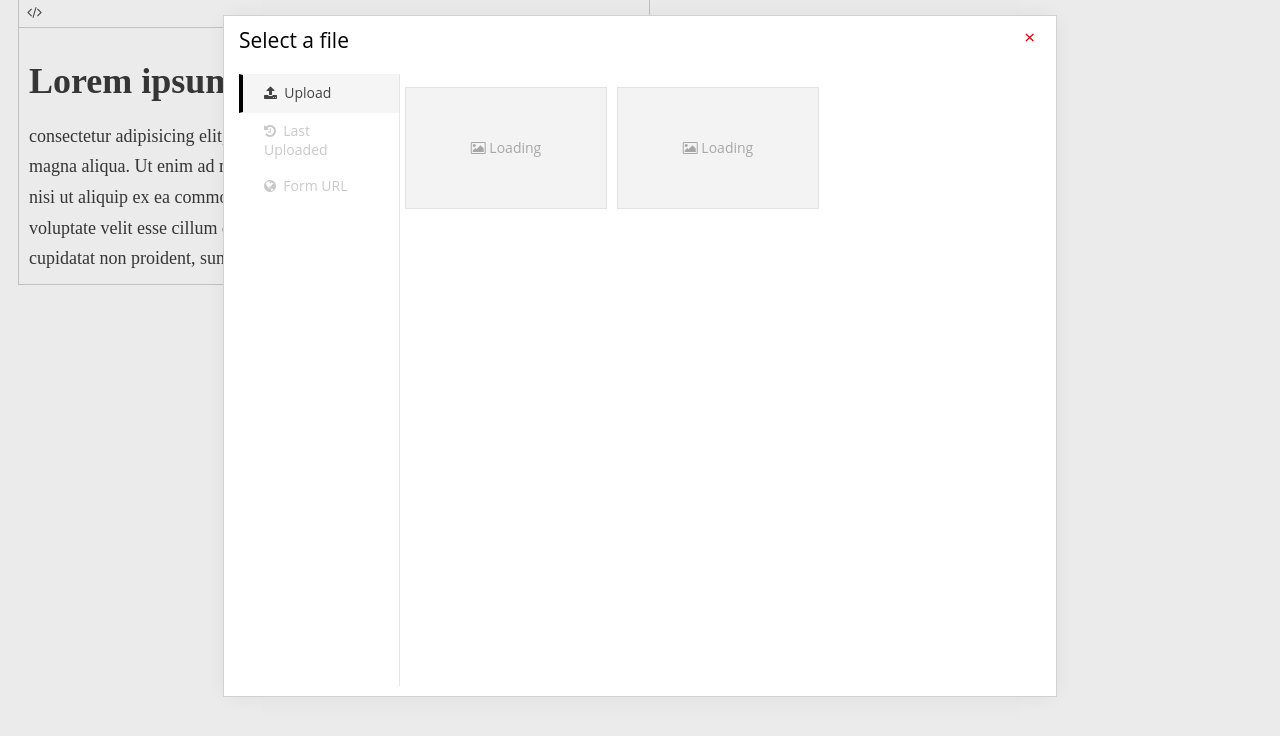
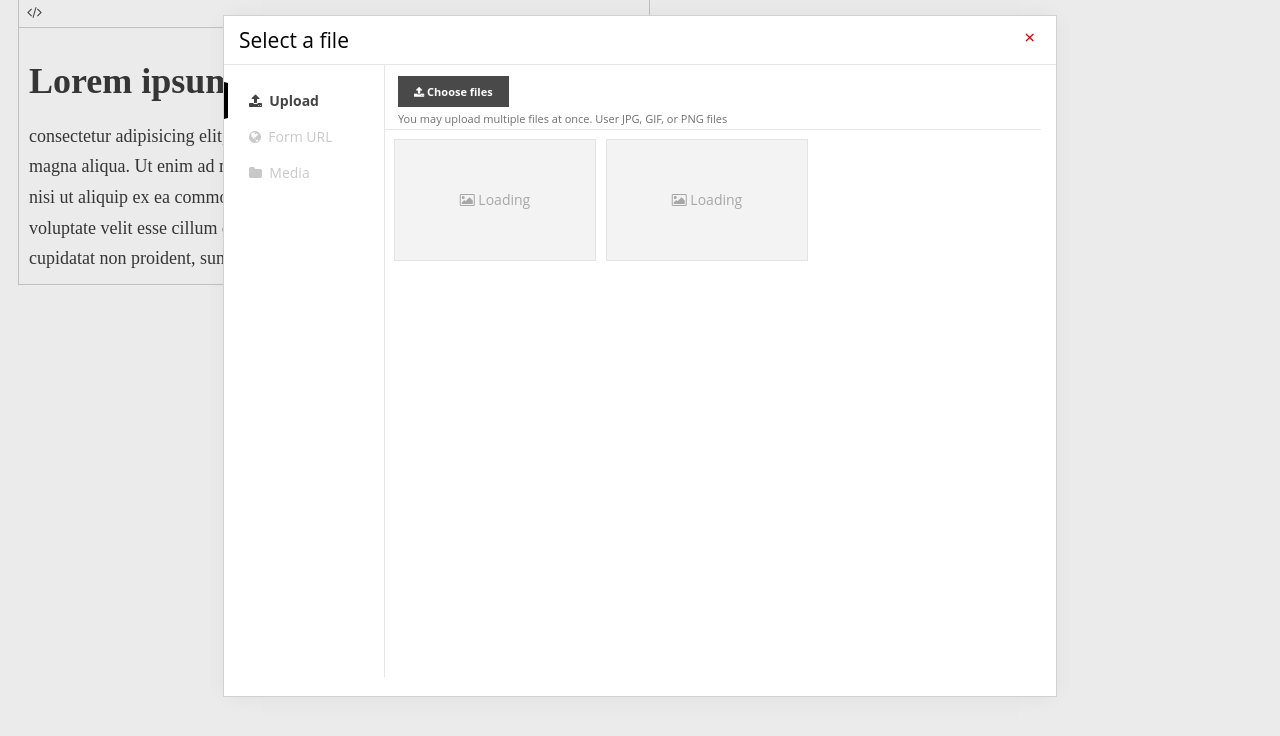
Before and after one commit to arryanggaputra/Mokki-Editor, a plain HTML site: page index.html in a window 1280 px wide. Both pictures are taken after a click on the link 75 px from the left and 26 px from the top of the page. Shown: the part 44-780 px from the top of the page. Drawn offline with nearby package versions, Linux system fonts and the light colour scheme.

Commit message:
Update for media manager

```diff
--- a/index.html
+++ b/index.html
@@ -45,15 +45,27 @@
 						<div class="mokkiTabs">
 							<ul>
 								<li data-tabs="1"><i class="fa fa-upload"></i> &nbsp;Upload</li>
-								<li data-tabs="2"><i class="fa fa-history"></i> &nbsp;Last Uploaded</li>
-								<li data-tabs="3"><i class="fa fa-globe"></i> &nbsp;Form URL</li>
+								<li data-tabs="2"><i class="fa fa-globe"></i> &nbsp;Form URL</li>
+								<li data-tabs="3"><i class="fa fa-folder"></i> &nbsp;Media</li>
 								<!-- <button class="mokkiAddSelected mokki-media-btn" disabled="true"> <i class="fa fa-plus"></i> &nbsp;Add Selected</button> -->
 							</ul>
+							<div class="mediaUploaderBar" id="1">
+								<div class="mediaUploaderBarContent">
+									<div class="fileUploadButton button">
+										<i class="fa fa-upload"></i> Choose files
+										<input type="file" required="required" multiple="multiple" name="mokkiPhoto">
+									</div>
+									<span class="text-info">You may upload multiple files at once. User JPG, GIF, or PNG files</span>
+								</div>
+							</div>
+							<div class="mediaUploaderBar" id="2">
+								<div class="mediaUploaderBarContent">
+									<button class="button">Get image </button>
+									<span class="text-info">Insert Image URL in the field above</span>
+								</div>
+							</div>
 							<div class="mokkiTabContainerSection">
 								<div class="mokkiTabsContainer" id="1">
-									<!-- <div class="mediaUploaderBar">
-										<input type="file" required="required" multiple="multiple" name="mokkiPhoto">
-									</div> -->
 									<div class="mediaList"> </div>
 								</div>
 								<div class="mokkiTabsContainer" id="2">Last Uploaded</div>
--- a/mokki_asset/mokki_js/core.js
+++ b/mokki_asset/mokki_js/core.js
@@ -182,22 +182,35 @@ Mokki.events = {
             MokkiObject.media.area.find('.mokkiCloseMedia').on('click', function () {
                 Mokki.events.closeMedia();
             });
+            MokkiObject.media.area.uploaderBar = MokkiObject.media.area.find('.mokkiTabs .mediaUploaderBar');
             MokkiObject.media.area.find('.mokkiTabs ul li:first-child').addClass('active')
+            MokkiObject.media.area.find('.mokkiTabs .mediaUploaderBar#1').show();
             MokkiObject.media.area.find('.mokkiTabs ul li').on('click', function () {
                 MokkiObject.media.area.find('.mokkiTabs ul li').removeClass('active')
                 $(this).addClass('active');
                 MokkiObject.media.find('.mokkiTabsContainer').hide();
+                MokkiObject.media.area.uploaderBar.hide();
                 MokkiObject.media.find('.mokkiTabsContainer#'+$(this).attr('data-tabs')).show();
+                var MokkiUploadBar = MokkiObject.media.area.find('.mokkiTabs .mediaUploaderBar#'+$(this).attr('data-tabs'));
+                if (MokkiUploadBar.length) {
+                    MokkiUploadBar.show();
+                }
+                else{
+                      MokkiObject.media.find('.mokkiTabsContainer#'+$(this).attr('data-tabs')).height(Mokki.events.sizeMediaHeight('tabs') + 65);
+                }
             });
             MokkiObject.media.area.tabsUl = MokkiObject.media.area.find('.mokkiTabs ul');
             MokkiObject.media.area.containerSection = MokkiObject.media.area.find('.mokkiTabs .mokkiTabContainerSection');
             MokkiObject.media.area.container = MokkiObject.media.find('.mokkiMediaContent');
-            MokkiObject.media.area.containerSection.width( MokkiObject.media.area.width() - MokkiObject.media.area.tabsUl.width() - 31 );
+            MokkiObject.media.area.containerSection.width( Mokki.events.sizeMediaWidth() );
+            MokkiObject.media.area.uploaderBar.width( Mokki.events.sizeMediaWidth() );
             MokkiObject.media.area.container.height(Mokki.events.sizeMediaHeight());
             MokkiObject.media.find('.mokkiTabsContainer').height(Mokki.events.sizeMediaHeight('tabs'))
             window.onresize = function () {
                 MokkiObject.media.area.container.height(Mokki.events.sizeMediaHeight());
                 MokkiObject.media.find('.mokkiTabsContainer').height(Mokki.events.sizeMediaHeight('tabs'))
+                MokkiObject.media.area.containerSection.width( Mokki.events.sizeMediaWidth() );
+                MokkiObject.media.area.uploaderBar.width( Mokki.events.sizeMediaWidth() );
             }
             MokkiObject.media.find('.mokkiTabsContainer#1').show(function () {
                 $(this).find('.mediaList').html('<div class="mediaItems" data-url="http://localhost/2014_newmulia/public/img/users/1.jpg"><div class="spanIcon"><i class="fa fa-picture-o"></i> Loading </div></div><div class="mediaItems" data-url="http://localhost/2014_newmulia/public/img/users/2.jpg"><div class="spanIcon"><i class="fa fa-picture-o"></i> Loading </div></div>');
@@ -236,7 +249,7 @@ Mokki.events = {
     sizeMediaHeight : function (el) {
         switch (el) {
             case 'tabs':
-                return  Mokki.events.sizeMediaHeight();
+                return  Mokki.events.sizeMediaHeight() - 65;
             break;
 
             default:
@@ -244,6 +257,9 @@ Mokki.events = {
             break;
         }
 
+    },
+    sizeMediaWidth : function () {
+        return MokkiObject.media.area.width() - MokkiObject.media.area.tabsUl.width() - 16 ;
     },
     insertImageToEditor : function () {
         if (MokkiImageList.length > 0 ) {
--- a/mokki_asset/mokki_style/core.css
+++ b/mokki_asset/mokki_style/core.css
@@ -212,7 +212,11 @@
     border: 1px solid #e3e3e3;
 }
 .mokkiEditor .mokkiMedia .mokkiMediaArea .mokkiMediaContent{
-    margin: 0px; padding: 10px 15px; display: block;
+    margin: 0px; padding: 10px 15px;
+    padding-left: 0px;
+    padding-top: 0px;
+    display: block;
+    border-top: 1px solid  #E6E6E6;
 }
 .mokkiEditor .mokkiMedia .mokkiMediaArea .mokkiMediaContent .mokkiTabs{
     /* overflow: hidden; */
@@ -224,7 +228,54 @@
     display: block;
     float: left;
     width: 300px;
+    height: 72%;
+}
+.mokkiEditor .mokkiMedia .mokkiMediaArea .mokkiMediaContent .mokkiTabs .mediaUploaderBar .mediaUploaderBarContent  {
+    margin: 10px;
+    position: relative;
+}
+.mokkiEditor .mokkiMedia .mokkiMediaArea .mokkiMediaContent .mokkiTabs .mediaUploaderBar .mediaUploaderBarContent  .fileUploadButton{
+
+}
+.mokkiEditor .mokkiMedia .mokkiMediaArea .mokkiMediaContent .mokkiTabs .from-input {
+    padding: 5px;
+    border: 1px solid #d1d1d1;
+    margin: 3px;
+}
+.mokkiEditor .mokkiMedia .mokkiMediaArea .mokkiMediaContent .mokkiTabs .button{
+position: relative;
+    background: #494949;
+    display: inline-block;
+    cursor: pointer;
+    padding: 8px 16px;
+    margin: 1px 3px;
+    color: #fff;
+    font-size: 11px;
+    font-weight: bold;
+border: none;
+}
+.mokkiEditor .mokkiMedia .mokkiMediaArea .mokkiMediaContent .mokkiTabs .text-info{
+    font-size: 11px;
+    display: block;
+    margin: 3px;
+    color: #707070;
+}
+.mokkiEditor .mokkiMedia .mokkiMediaArea .mokkiMediaContent .mokkiTabs .mediaUploaderBar .mediaUploaderBarContent  .fileUploadButton input{
+    position: absolute;
+    top: 0px;
+    left: 0px;
+    opacity: 0;
+    width: 100%;
     height: 100%;
+    cursor: pointer;
+}
+.mokkiEditor .mokkiMedia .mokkiMediaArea .mokkiMediaContent .mokkiTabs .mediaUploaderBar{
+    display: block; float: left;
+    width: 693px;
+    height: 64px;
+    position: relative;
+    border-bottom: 1px solid  #E6E6E6;
+    display: none;
 }
 .mokkiEditor .mokkiMedia .mokkiMediaArea .mokkiMediaContent .mokkiTabs .mokkiTabsContainer{
     display: none;
@@ -246,12 +297,11 @@
     background: #fff;
     margin-top: 0px;
     color: #444;
-    padding-bottom: 10px;
     border-left: 4px solid #000;
-    background: #F5F5F5;
+    font-weight: bold;
 }
 .mokkiEditor .mokkiMedia .mokkiMediaArea .mokkiMediaContent .mokkiTabs ul li:first-child {
-    /* margin-left: 15px; */
+    margin-top: 17px;
 }
 .mokkiEditor .mokkiMedia .mokkiMediaArea .mokkiMediaContent .mokkiTabs ul li{
     display: block;
@@ -279,11 +329,7 @@
     cursor: not-allowed;
 }
 .mokkiEditor .mokkiMedia .mediaList {
-    position: absolute;
-    width: 100%;
-    height: 95%;
-    padding-top: 8px;
-    padding-top: 2;
+    padding: 4px;
 }
 .mokkiEditor .mokkiMedia .mediaList .mediaItems{
     display: block;
```
